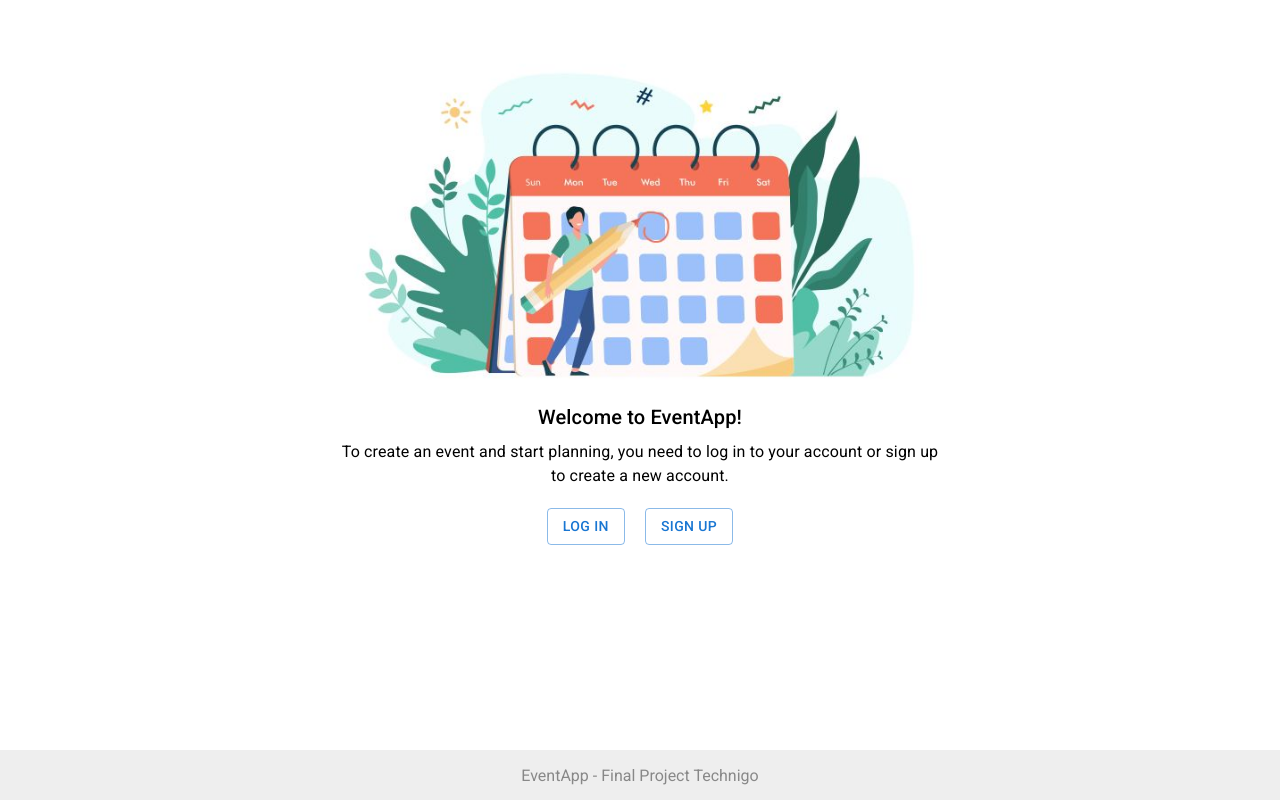
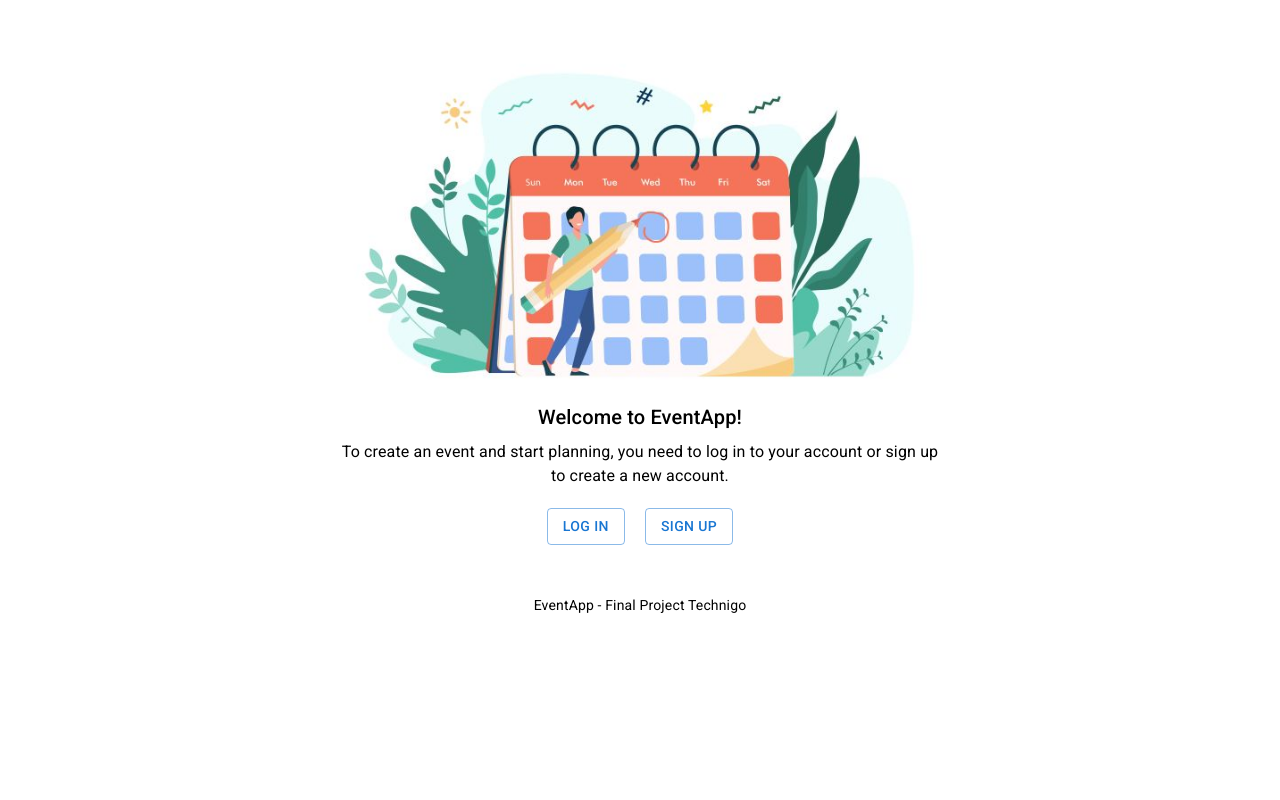
Before and after one commit to mistscale/final-project, a React (Create React App) app in the folder frontend/: page / in a window 1280 px wide. Built offline with nearby package versions, Linux system fonts and the light colour scheme.

Commit message:
mui footer styling

```diff
--- a/frontend/src/components/Footer.js
+++ b/frontend/src/components/Footer.js
@@ -1,24 +1,16 @@
 import React from 'react';
-import styled from 'styled-components';
+import Box from '@mui/material/Box';
+import BottomNavigation from '@mui/material/BottomNavigation';
+import Typography from '@mui/material/Typography';
 
 const Footer = () => {
 	return (
-		<>
-			<FooterContainer>
-				<p>EventApp - Final Project Technigo </p>
-			</FooterContainer>
-		</>
+		<Box sx={{ width: '100%' }}>
+			<Typography variant='body2' align='center'>
+				EventApp - Final Project Technigo
+			</Typography>
+		</Box>
 	);
 };
 
-const FooterContainer = styled.div`
-	background: #eee;
-	color: #888;
-	height: 50px;
-	width: 100%;
-	position: fixed;
-	bottom: 0;
-	text-align: center;
-`;
-
 export default Footer;
```
